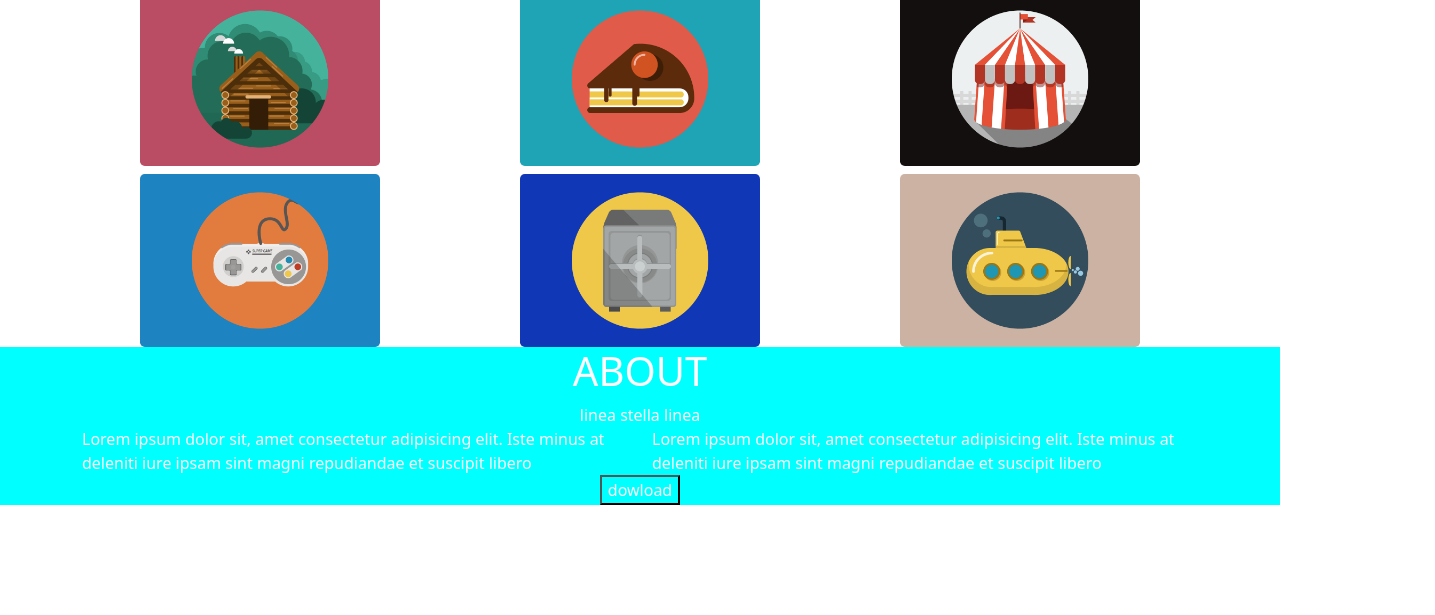
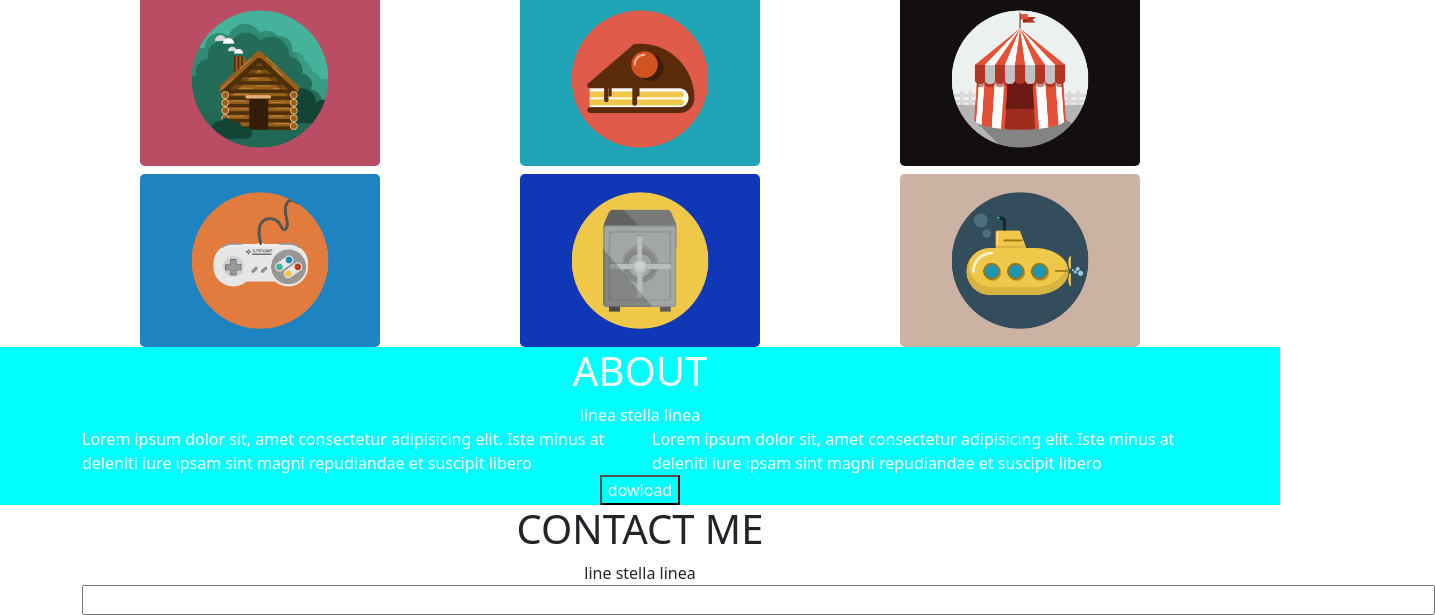
Before and after one commit to OcimaOcram/html-css-bootstrap-freelancer, a plain HTML site: page index.html in a window 1280 px wide. Shown: the part 547-1162 px from the top of the page, 1435 px wide, since content can reach past the window. Before the commit the page ends 1052 px from the top, so only its background shows below. Drawn offline with nearby package versions, Linux system fonts and the light colour scheme.

Commit message:
problema con contenitori

```diff
--- a/index.html
+++ b/index.html
@@ -108,6 +108,15 @@
             </div>
         </div>
     </div>
+    <div class="form">
+        <div class="container">
+            <div class="row text-center"><h1>CONTACT ME</h1> </div>
+            <div class="row text-center">line stella linea</div>
+            <form>
+                <input class="c-form" type="text">
 
+              </form>
+        </div>
+    </div>
 </body>
 </html>
--- a/style.css
+++ b/style.css
@@ -45,3 +45,6 @@ li {
     color: white;
 
 }
+.c-form {
+    padding-right: 100%;
+}
```
